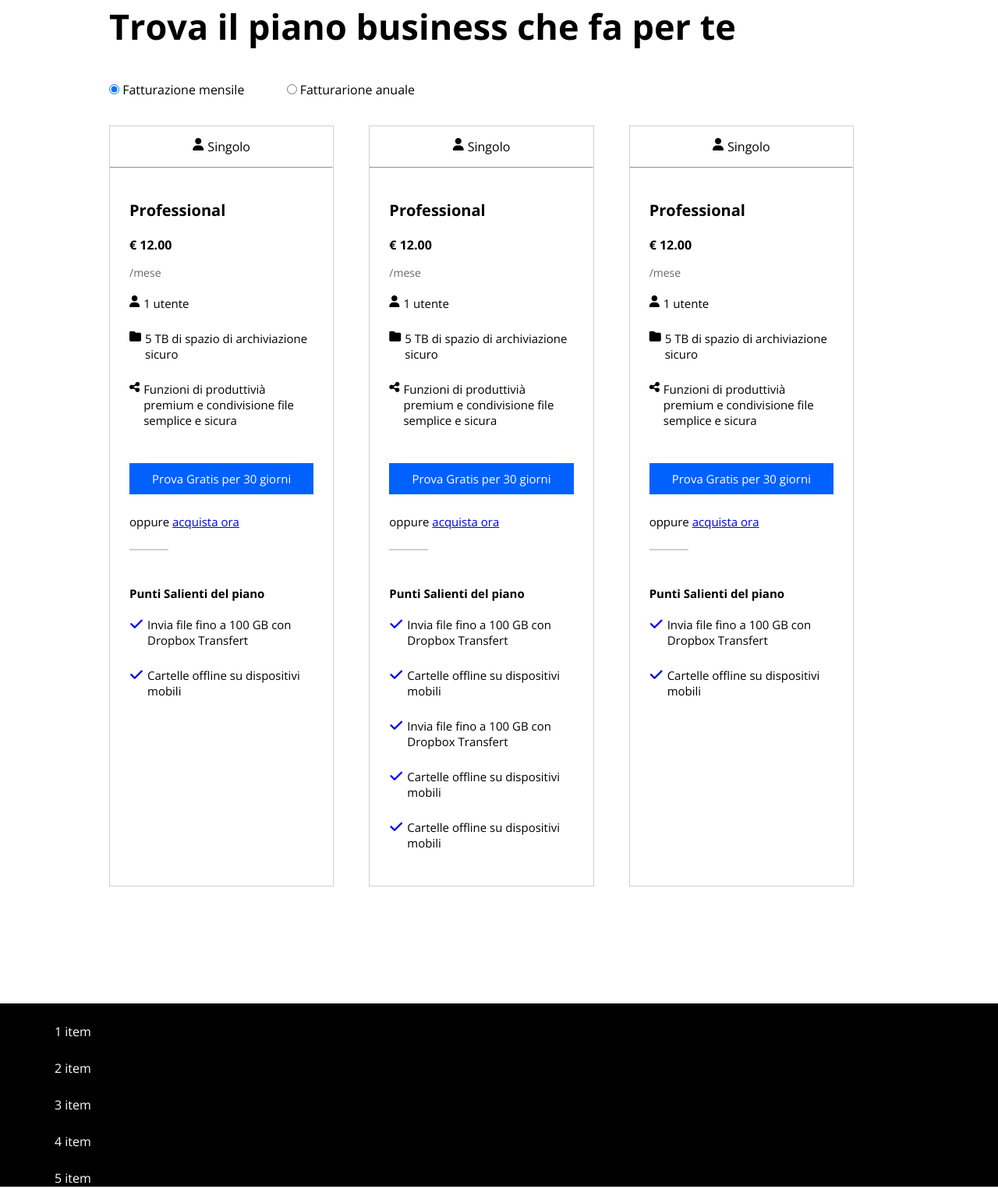
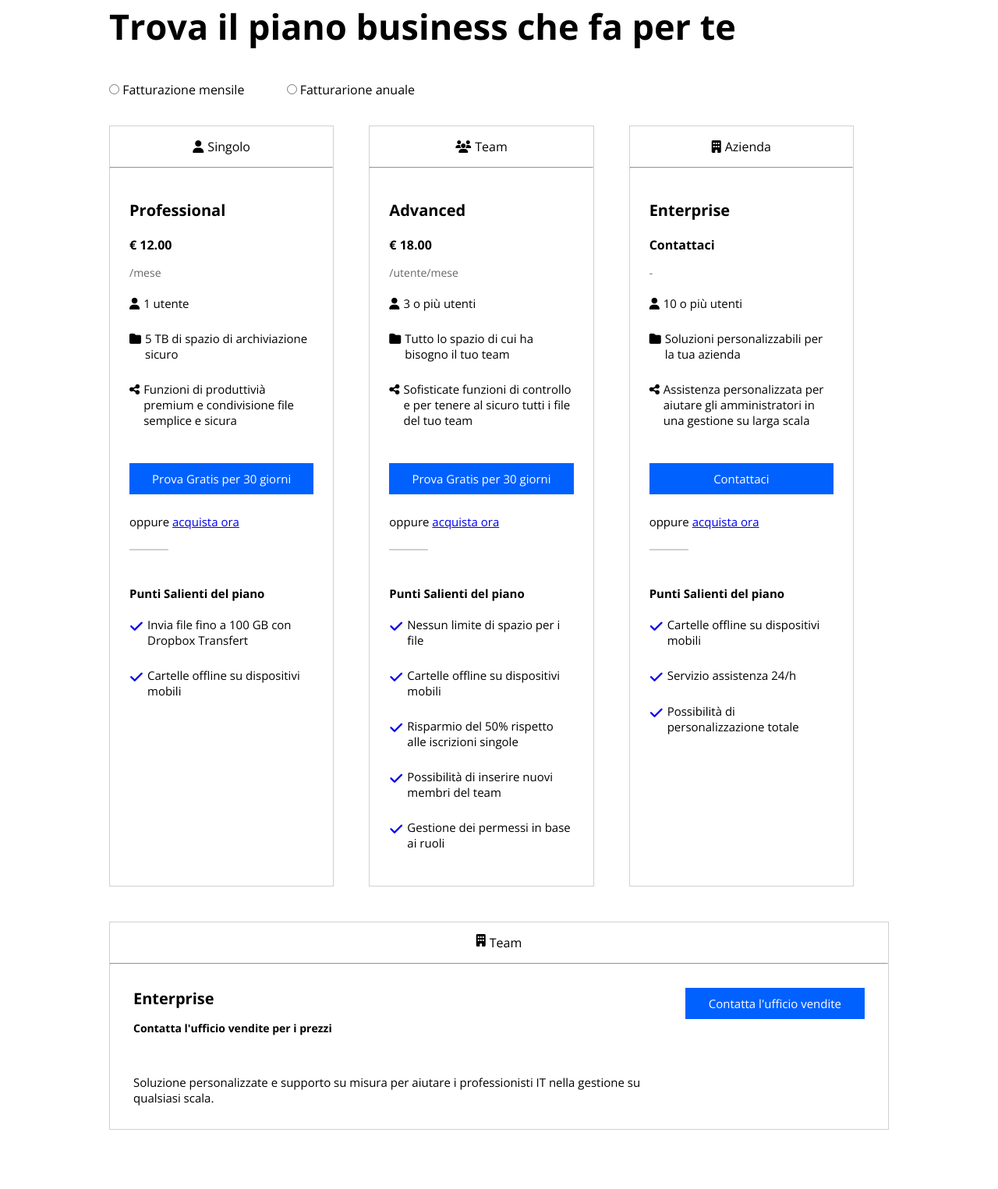
Before and after one commit to MartinelliFabio/htmlcss-dropbox, a plain HTML site: page index.html in a window 1280 px wide. Shown: the part 946-2471 px from the top of the page at 78% size. Drawn offline with nearby package versions, Linux system fonts and the light colour scheme.

Commit message:
create first section - Business plan (Main) + css

```diff
--- a/css/style.css
+++ b/css/style.css
@@ -164,6 +164,7 @@ h3 {
 
 .card i {
     padding-right: 5px;
+    padding-top: 3px;
 }
 
 .plan {
@@ -222,6 +223,43 @@ h3 {
     font-size: 18px;
 }
 
+.card-finals {
+    border: 1px solid var(--gray);
+    width: 100%;
+    margin-top: 45px;
+}
+
+.card-finals i {
+    padding-right: 5px;
+}
+
+.section-team {
+    justify-content: space-between;
+    padding: 30px;
+}
+
+.team-description {
+    flex-flow: column wrap;
+    width: 70%;
+}
+
+.team-description h4 {
+    font-size: 14px;
+    padding: 15px 0 50px;
+}
+
+.team-description p {
+    font-size: 15px;
+}
+
+.btn-team {
+    background-color: var(--button);
+    color: var(--white);
+    padding: 10px 30px;
+    display: block;
+    font-size: 15px;
+}
+
 /* ! Footer */
 footer {
     background-color: var(--black);
--- a/index.html
+++ b/index.html
@@ -56,16 +56,20 @@
     <!-- Main 100% con 7 sezioni -->
     <main>
 
+        <!-- Sezione dei Piani Business -->
         <section id="piani" class="container-small">
             <h2>Trova il piano business che fa per te</h2>
             <div class="in-check">
-                <input type="radio" checked="checked" name="radio">
-                <label>Fatturazione mensile</label>
-                <input type="radio" name="radio">
-                <label>Fatturarione anuale</label>
+                <input type="radio" name="radio" id="mensile">
+                <label for="mensile">Fatturazione mensile</label>
+                <input type="radio" name="radio" id="annuale">
+                <label for="annuale">Fatturarione anuale</label>
             </div>
 
+            <!-- Div delle card con i piani -->
             <div class="d-flex">
+
+                <!-- Primo Piano -->
                 <div class="card">
                     <div class="title-card">
                         <i class="fa-solid fa-user"></i>
@@ -87,49 +91,75 @@
                         <div class="description d-flex"><i class="fa-solid fa-check"></i><p>Cartelle offline su dispositivi mobili</p></div>
                     </div>
                 </div>
+
+                <!-- Secondo Piano -->
                 <div class="card">
                     <div class="title-card">
-                        <i class="fa-solid fa-user"></i>
-                        Singolo
+                        <i class="fa-solid fa-users"></i>
+                        Team
                     </div>
                     <hr>
                     <div class="plan">
-                        <h3>Professional</h3>
-                        <p class="price">&euro; 12.00</p>
-                        <p class="p-date">/mese</p>
-                        <div class="description d-flex"><i class="fa-solid fa-user"></i><p>1 utente</p></div>
-                        <div class="description d-flex"><i class="fa-solid fa-folder"></i><p>5 TB di spazio di archiviazione sicuro</p></div>
-                        <div class="description d-flex"><i class="fa-solid fa-share-nodes"></i><p>Funzioni di produttivi&agrave; premium e condivisione file semplice e sicura</p></div>
+                        <h3>Advanced</h3>
+                        <p class="price">&euro; 18.00</p>
+                        <p class="p-date">/utente/mese</p>
+                        <div class="description d-flex"><i class="fa-solid fa-user"></i><p>3 o pi&ugrave; utenti</p></div>
+                        <div class="description d-flex"><i class="fa-solid fa-folder"></i><p>Tutto lo spazio di cui ha bisogno il tuo team</p></div>
+                        <div class="description d-flex"><i class="fa-solid fa-share-nodes"></i><p>Sofisticate funzioni di controllo e per tenere al sicuro tutti i file del tuo team</p></div>
                         <a href="" class="btn-plan">Prova Gratis per 30 giorni</a>
                         <p class="p-buy">oppure <a href="" class="buy-now">acquista ora</a></p>
                         <hr>
                         <h4>Punti Salienti del piano</h4>
-                        <div class="description d-flex"><i class="fa-solid fa-check"></i><P>Invia file fino a 100 GB con Dropbox Transfert</P></div>
+                        <div class="description d-flex"><i class="fa-solid fa-check"></i><P>Nessun limite di spazio per i file</P></div>
                         <div class="description d-flex"><i class="fa-solid fa-check"></i><p>Cartelle offline su dispositivi mobili</p></div>
-                        <div class="description d-flex"><i class="fa-solid fa-check"></i><P>Invia file fino a 100 GB con Dropbox Transfert</P></div>
-                        <div class="description d-flex"><i class="fa-solid fa-check"></i><p>Cartelle offline su dispositivi mobili</p></div>
-                        <div class="description d-flex"><i class="fa-solid fa-check"></i><p>Cartelle offline su dispositivi mobili</p></div>
+                        <div class="description d-flex"><i class="fa-solid fa-check"></i><P>Risparmio del 50&percnt; rispetto alle iscrizioni singole</P></div>
+                        <div class="description d-flex"><i class="fa-solid fa-check"></i><p>Possibilit&agrave; di inserire nuovi membri del team</p></div>
+                        <div class="description d-flex"><i class="fa-solid fa-check"></i><p>Gestione dei permessi in base ai ruoli</p></div>
                     </div>
                 </div>
+
+                <!-- Terzo Piano -->
                 <div class="card">
                     <div class="title-card">
-                        <i class="fa-solid fa-user"></i>
-                        Singolo
+                        <i class="fa-solid fa-building"></i>
+                        Azienda
                     </div>
                     <hr>
                     <div class="plan">
-                        <h3>Professional</h3>
-                        <p class="price">&euro; 12.00</p>
-                        <p class="p-date">/mese</p>
-                        <div class="description d-flex"><i class="fa-solid fa-user"></i><p>1 utente</p></div>
-                        <div class="description d-flex"><i class="fa-solid fa-folder"></i><p>5 TB di spazio di archiviazione sicuro</p></div>
-                        <div class="description d-flex"><i class="fa-solid fa-share-nodes"></i><p>Funzioni di produttivi&agrave; premium e condivisione file semplice e sicura</p></div>
-                        <a href="" class="btn-plan">Prova Gratis per 30 giorni</a>
+                        <h3>Enterprise</h3>
+                        <p class="price">Contattaci</p>
+                        <p class="p-date">-</p>
+                        <div class="description d-flex"><i class="fa-solid fa-user"></i><p>10 o pi&ugrave; utenti</p></div>
+                        <div class="description d-flex"><i class="fa-solid fa-folder"></i><p>Soluzioni personalizzabili per la tua azienda</p></div>
+                        <div class="description d-flex"><i class="fa-solid fa-share-nodes"></i><p>Assistenza personalizzata per aiutare gli amministratori in una gestione su larga scala</p></div>
+                        <a href="" class="btn-plan">Contattaci</a>
                         <p class="p-buy">oppure <a href="" class="buy-now">acquista ora</a></p>
                         <hr>
                         <h4>Punti Salienti del piano</h4>
-                        <div class="description d-flex"><i class="fa-solid fa-check"></i><P>Invia file fino a 100 GB con Dropbox Transfert</P></div>
                         <div class="description d-flex"><i class="fa-solid fa-check"></i><p>Cartelle offline su dispositivi mobili</p></div>
+                        <div class="description d-flex"><i class="fa-solid fa-check"></i><p>Servizio assistenza 24/h</p></div>
+                        <div class="description d-flex"><i class="fa-solid fa-check"></i><p>Possibilità di personalizzazione totale</p></div>
+                    </div>
+                </div>
+            </div>
+
+            <!-- Sezione piano Enterprise -->
+            <div class="card-finals">
+                <div class="title-card">
+                    <i class="fa-solid fa-building"></i>
+                    Team
+                </div>
+                <hr>
+                <div class="section-team d-flex">
+                    <div class="team-description d-flex">
+                        <h3>Enterprise</h3>
+                        <h4>Contatta l'ufficio vendite per i prezzi</h4>
+                        <p>Soluzione personalizzate e supporto su misura per aiutare i professionisti IT nella gestione su qualsiasi scala.</p>
+                    </div>
+                    <div class="section-team-btn">
+                        <div class="btn-team d-flex">
+                            Contatta l&apos;ufficio vendite
+                        </div>
                     </div>
                 </div>
             </div>
```
